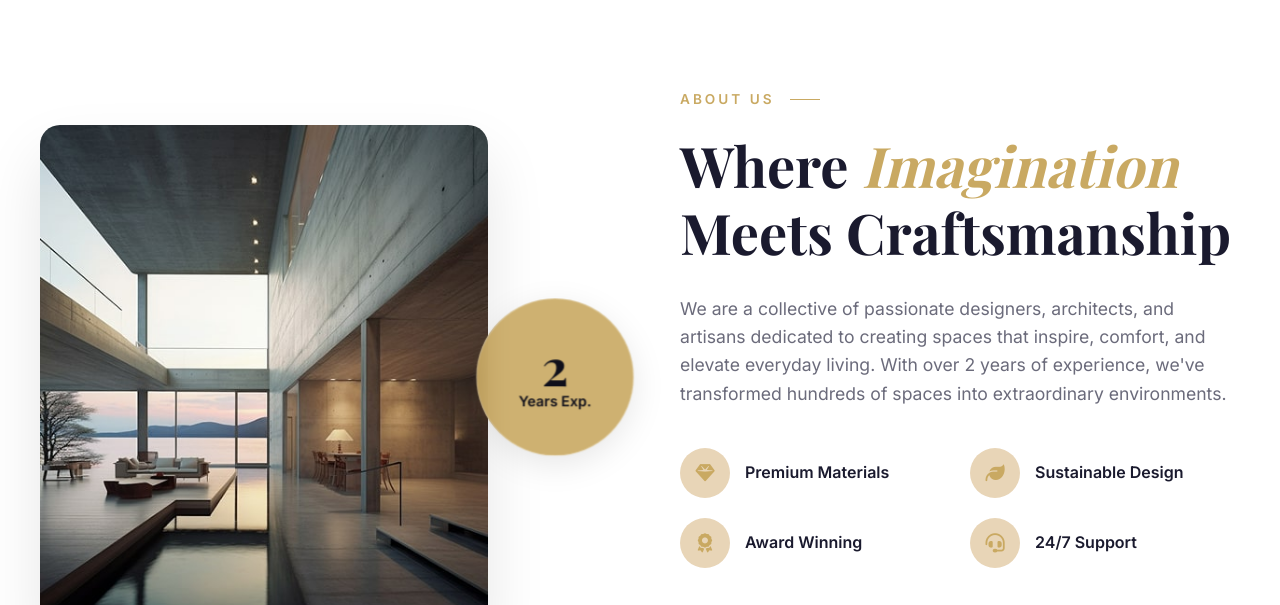
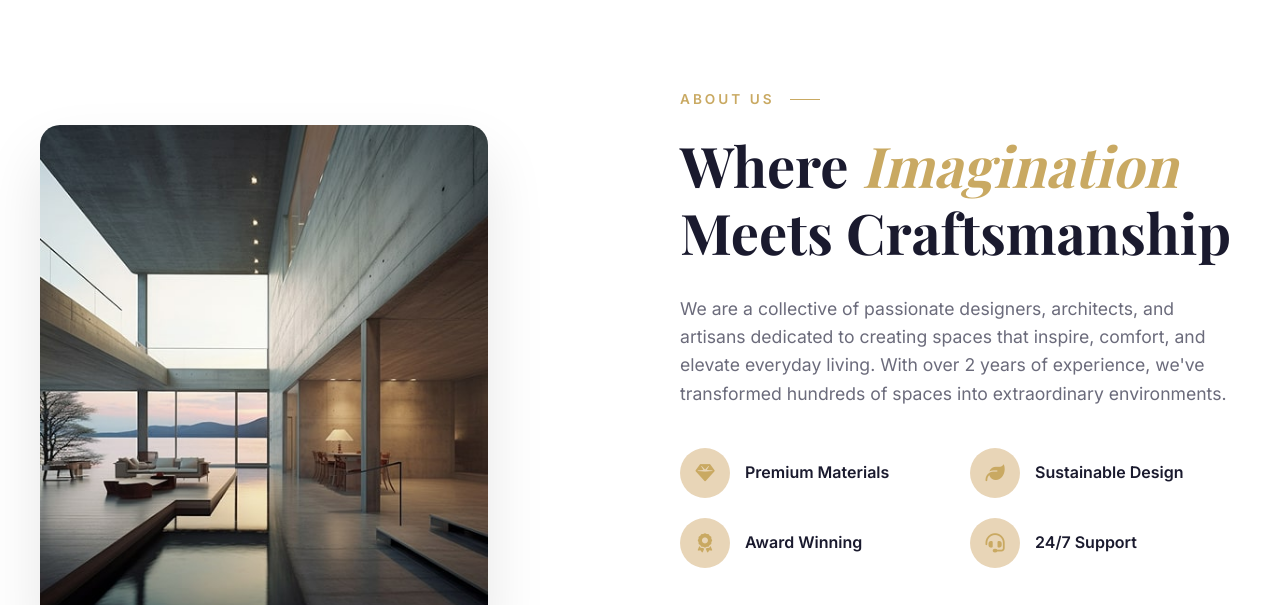
Before and after one commit to Hiremytrip/khushalidesigns, a website: page index.html in a window 1280 px wide. Shown: the part 834-1439 px from the top of the page. Drawn offline with nearby package versions, Linux system fonts and the light colour scheme; a web font is replaced by a local one.

Commit message:
Update index.html

```diff
--- a/index.html
+++ b/index.html
@@ -171,10 +171,10 @@
                     <div class="about-img secondary">
                         <img src="assets/images/about-2.jpg" alt="Modern Living Space">
                     </div>
-                    <div class="about-badge glass-card">
+                    <!-- <div class="about-badge glass-card">
                         <span class="number">2</span>
                         <span class="text">Years Exp.</span>
-                    </div>
+                    </div> -->
                 </div>
 
                 <div class="about-content reveal-right">
```
